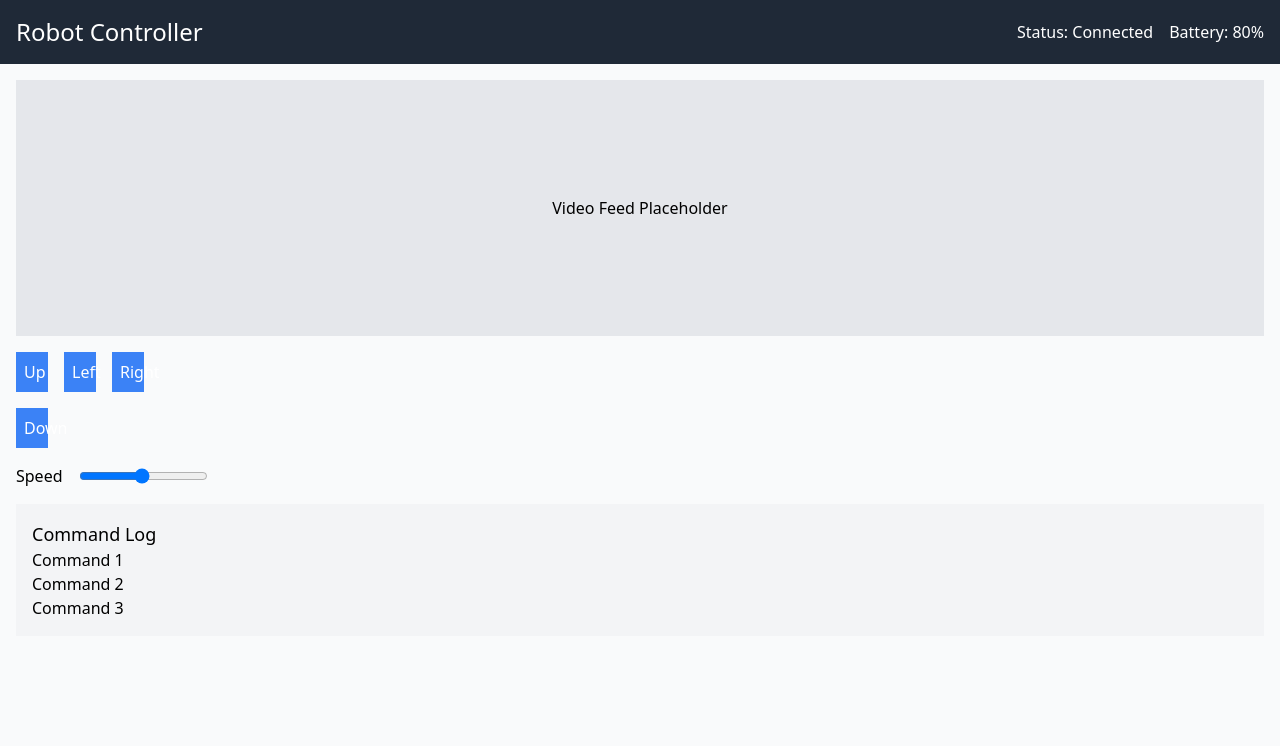
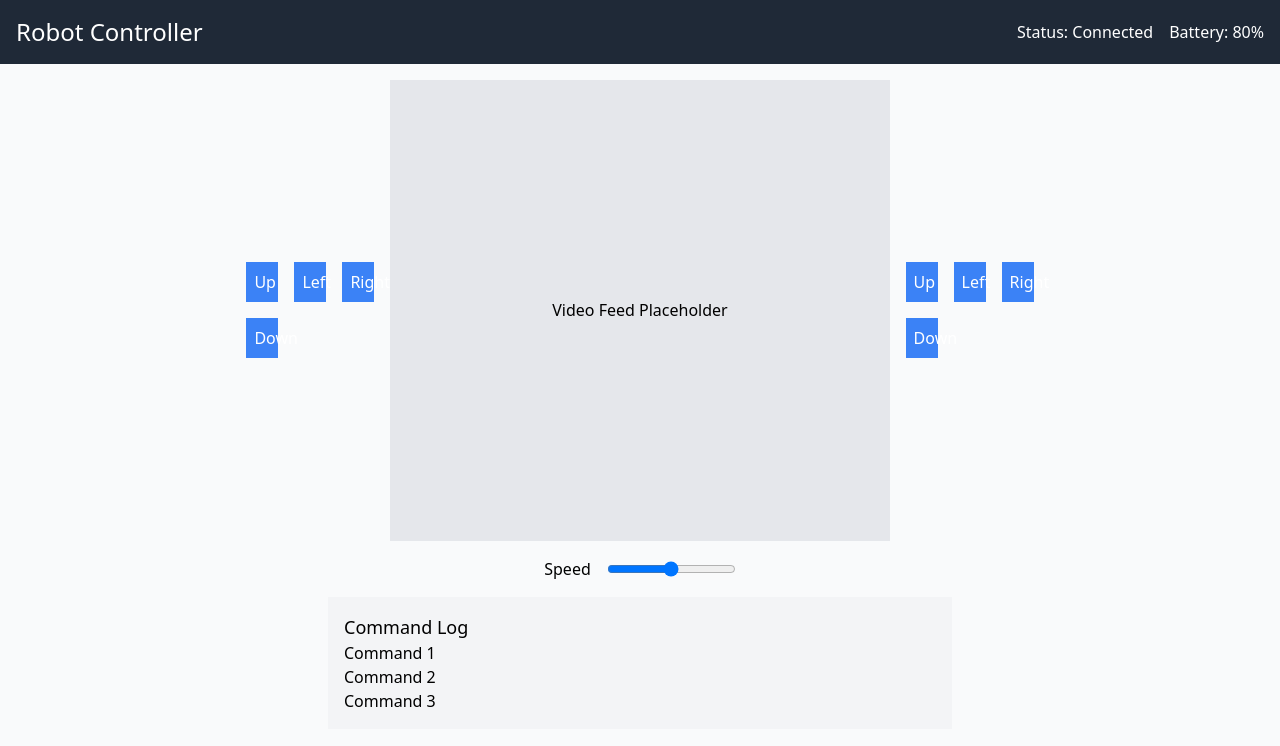
Before and after one commit to abelxmendoza/Omega-Code, a Next.js app in the folder ui/robot-controller-ui/: page / in a window 1280 px wide. Shown: the top 746 px of the page. Built offline with nearby package versions, Linux system fonts and the light colour scheme.

Commit message:
Fixed up ui

```diff
--- a/ui/robot-controller-ui/src/components/CommandLog.tsx
+++ b/ui/robot-controller-ui/src/components/CommandLog.tsx
@@ -3,7 +3,7 @@ import React from 'react';
 const CommandLog: React.FC = () => {
   const commands = ["Command 1", "Command 2", "Command 3"];
   return (
-    <div className="p-4 bg-gray-100">
+    <div className="w-full md:w-3/4 lg:w-1/2 p-4 bg-gray-100">
       <h2 className="text-lg">Command Log</h2>
       <ul>
         {commands.map((command, index) => (
--- a/ui/robot-controller-ui/src/components/VideoFeed.tsx
+++ b/ui/robot-controller-ui/src/components/VideoFeed.tsx
@@ -2,7 +2,7 @@ import React from 'react';
 
 const VideoFeed: React.FC = () => {
   return (
-    <div className="w-full h-64 bg-gray-200 flex items-center justify-center">
+    <div className="w-2/5 bg-gray-200 flex items-center justify-center" style={{ height: 'calc(60vw * 0.6)' }}>
       <span>Video Feed Placeholder</span>
     </div>
   );
--- a/ui/robot-controller-ui/src/pages/index.tsx
+++ b/ui/robot-controller-ui/src/pages/index.tsx
@@ -16,10 +16,15 @@ const Home: React.FC = () => {
 
       <Header />
       <main className="p-4 space-y-4">
-        <VideoFeed />
-        <ControlPanel />
-        <SpeedControl />
-        <CommandLog />
+        <div className="flex justify-center items-center space-x-4">
+          <ControlPanel />
+          <VideoFeed />
+          <ControlPanel />
+        </div>
+        <div className="flex flex-col items-center space-y-4 mt-4">
+          <SpeedControl />
+          <CommandLog />
+        </div>
       </main>
     </div>
   );
```
